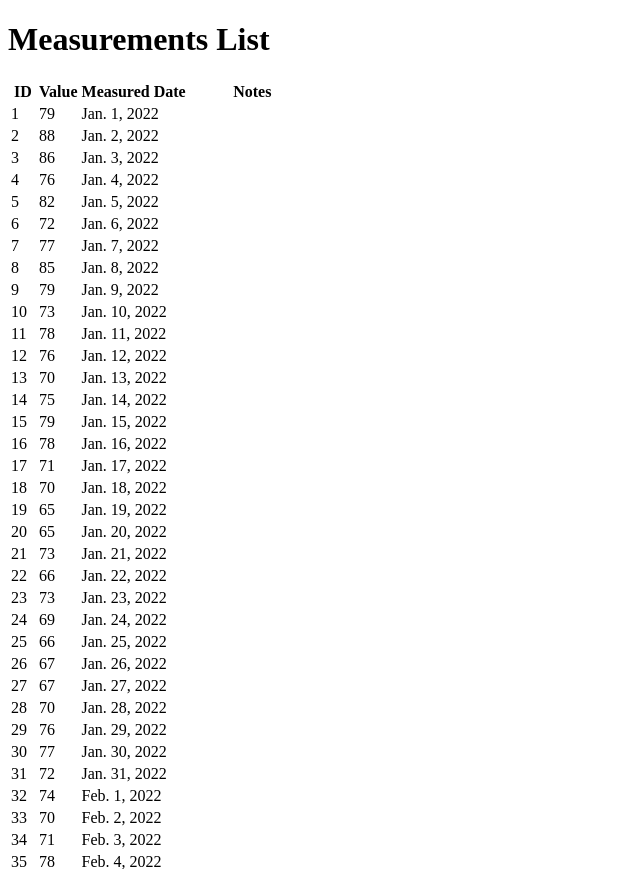
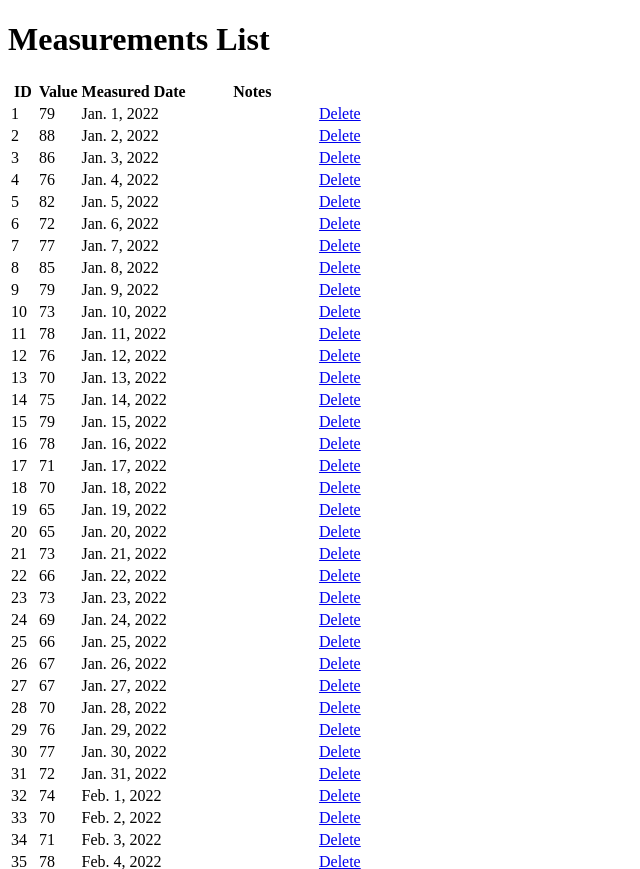
Before and after one commit to pkryszk/blodsugar, a Django app: page /measurement_list/ in a window 1280 px wide. Shown: the top 869 px of the page, without its empty margins (0-640 px from the left). Run offline with Django 4.2, Linux system fonts and the light colour scheme; data comes from the database, SQL or seed files in the repository.

Commit message:
add delete link

```diff
--- a/measurements/templates/measurements/measurements_list.html
+++ b/measurements/templates/measurements/measurements_list.html
@@ -18,6 +18,7 @@
         <td>{{ measurement.value }}</td>
         <td>{{ measurement.measured_date }}</td>
         <td>{{ measurement.notes }}</td>
+        <td> <a href = "/measurements/{{measurement.id}}/delete/">Delete</a> </td>
       </tr>
       {% endfor %}
     </table>
```
